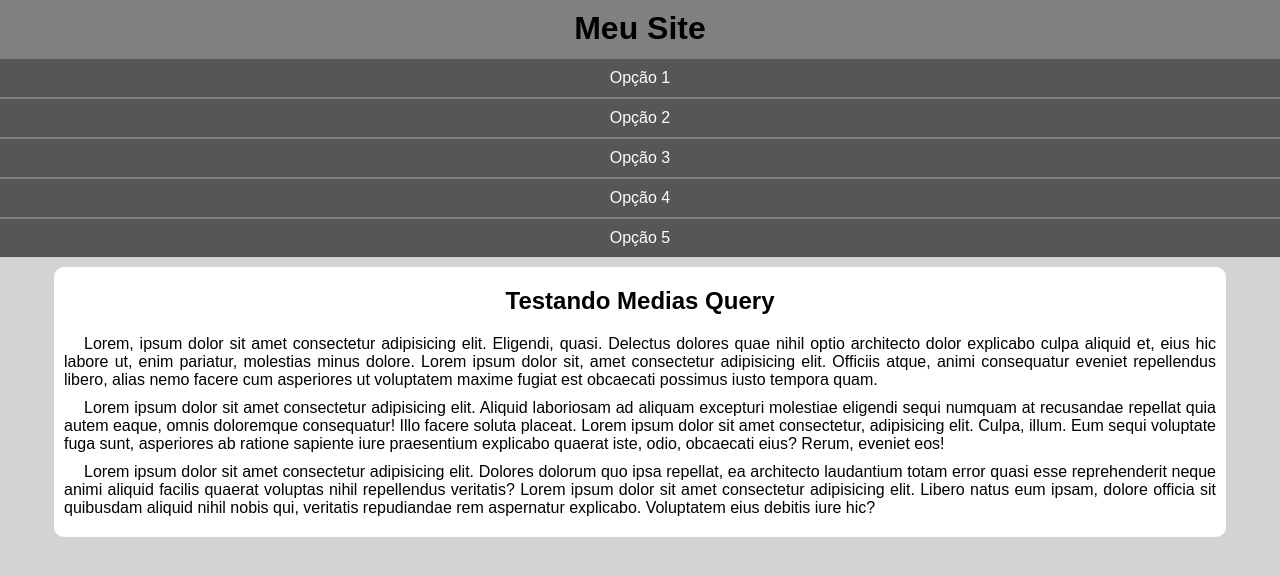
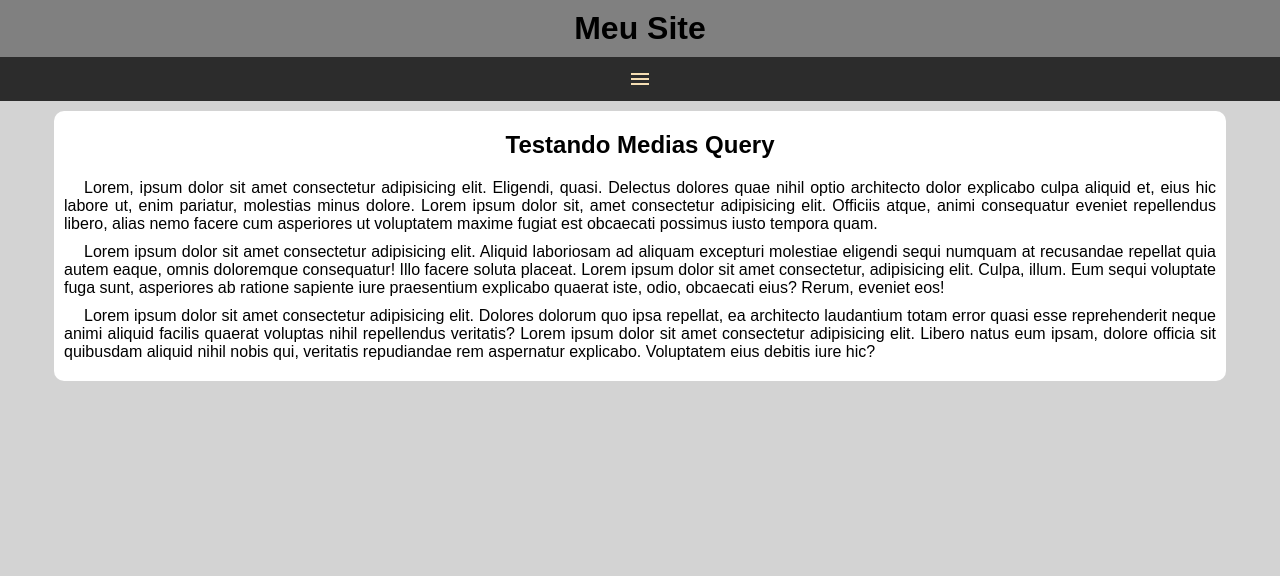
Before and after one commit to pguevara135/html-css1, a plain HTML site: page Exercicios/ex026/mq005/index.html in a window 1280 px wide. Drawn offline with nearby package versions, Linux system fonts and the light colour scheme.

Commit message:
criacao do menu hamburguer

```diff
--- a/Exercicios/ex026/mq005/estilo/style.css
+++ b/Exercicios/ex026/mq005/estilo/style.css
@@ -9,6 +9,7 @@
 a {
     color: white;
     text-decoration: none;
+    display: block;
 }
 
 ul {
@@ -28,10 +29,24 @@
     padding: 10px;
 }
 
+#burguer {
+    background-color: rgb(44, 44, 44);
+    color: wheat;
+    display: block;
+    padding: 10px;
+    text-align: center;
+    cursor: pointer;
+}
+
+#burguer:hover {
+    background-color: white;
+    color: black;
+}
+
 menu {
     background-color: rgb(87, 86, 86);
     text-align: center;
-    display: block;
+    display: none;
 }
 
 menu > ul > li > a {
--- a/Exercicios/ex026/mq005/index.html
+++ b/Exercicios/ex026/mq005/index.html
@@ -5,12 +5,14 @@
     <meta http-equiv="X-UA-Compatible" content="IE=edge">
     <meta name="viewport" content="width=device-width, initial-scale=1.0">
     <title>Media Query</title>
+    <link href="https://fonts.googleapis.com/css2?family=Material+Symbols+Outlined" rel="stylesheet" />
     <link rel="stylesheet" href="estilo/style.css">
 </head>
 <body>
     <header>
         <h1>Meu Site</h1>
-        <menu>
+        <span id="burguer" class="material-symbols-outlined" onclick="clickMenu()">Menu</span>
+        <menu id="itens">
             <ul>
                 <li><a href="#">Opção 1</a></li>
                 <li><a href="#">Opção 2</a></li>
@@ -32,5 +34,14 @@
             </p>
         </article>
     </main>
+    <script>
+        function clickMenu() {
+            if (itens.style.display == 'block') {
+                itens.style.display = 'none'
+            } else {
+                itens.style.display = 'block'
+            }
+        }
+    </script>
 </body>
 </html>
```
